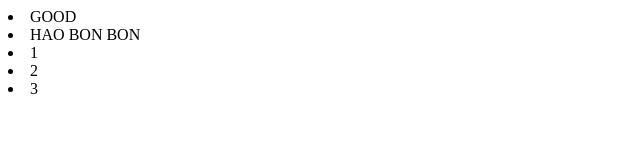
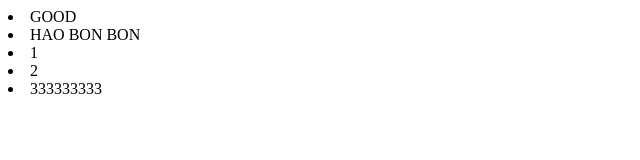
Before and after one commit to Dennis0000000000/test, a plain HTML site: page index.html in a window 1280 px wide. Shown: the full height of the page, 0-640 px from the left. Drawn offline with Linux system fonts and the light colour scheme.

Commit message:
123212321

```diff
--- a/index.html
+++ b/index.html
@@ -7,5 +7,5 @@
 <li>HAO BON BON</li>
 <li>1</li>
 <li>2</li>
-<li>3</li>
+<li>333333333</li>
 </body>
```
